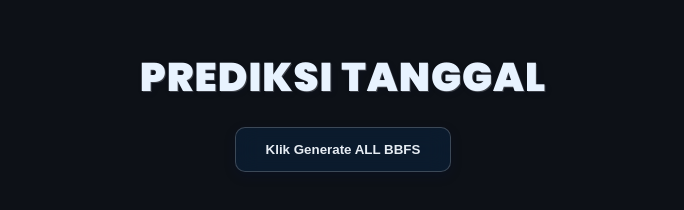
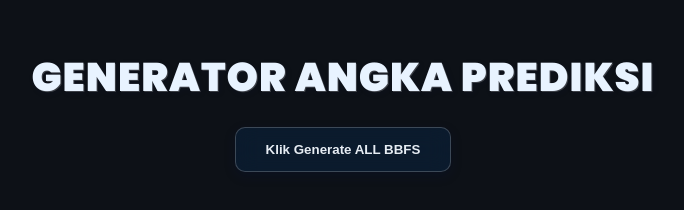
Before and after one commit to 711-hub/opr, a plain HTML site: page generatorangka/index.html in a window 1280 px wide. Shown: the whole page, without its empty margins (297-981 px from the left). Drawn offline with Linux system fonts and the light colour scheme.

Commit message:
Update index.html

```diff
--- a/generatorangka/index.html
+++ b/generatorangka/index.html
@@ -12,7 +12,7 @@
 <body>
 <div class="container">
     <h1>
-      PREDIKSI TANGGAL
+      GENERATOR ANGKA PREDIKSI
       <span id="tanggal-sekarang"></span>
     </h1>
     <div class="btn-container">
```
